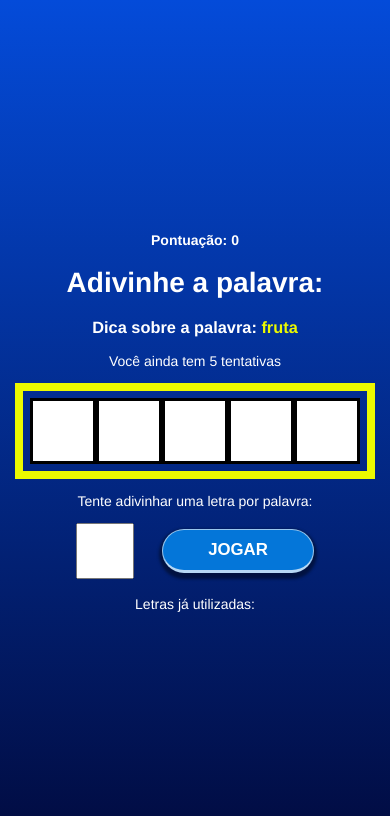
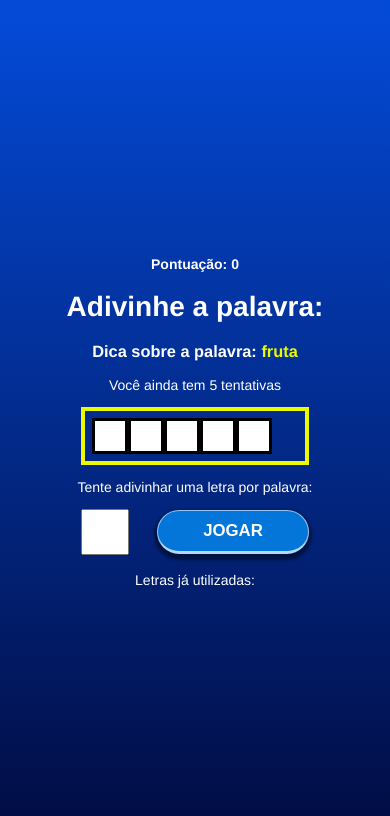
Before and after one commit to Saulo2099/jogo_de_palavras, a React (Create React App) app: page / in a window 390 px wide. Both pictures are taken after a click on the button "JOGAR". Shown: the top 816 px of the page. Built offline with nearby package versions, Linux system fonts and the light colour scheme.

Commit message:
Update Game.css

```diff
--- a/src/components/Game.css
+++ b/src/components/Game.css
@@ -67,3 +67,27 @@
 
     }
 }
+@media (max-width: 500px){
+
+    .game h1{
+        font-size: 2em;
+    }
+    .wordContainer{
+        margin: 1em;
+        padding: 0.5em;
+        border: 4px solid #ecfa00;
+    }
+
+    .letter, .blankSquere{
+        font-size: 30px;
+        text-align: center;
+        height: 30px;
+        width: 30px;
+        line-height:normal;
+    }
+    .letterContainer input{
+        height: 40px;
+        width: 40px;
+
+    }
+}
```
